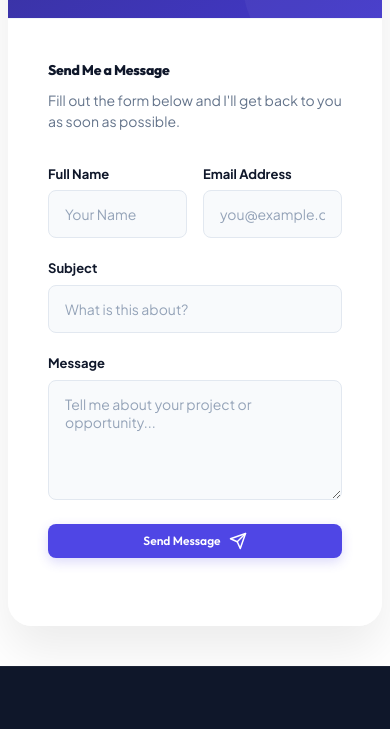
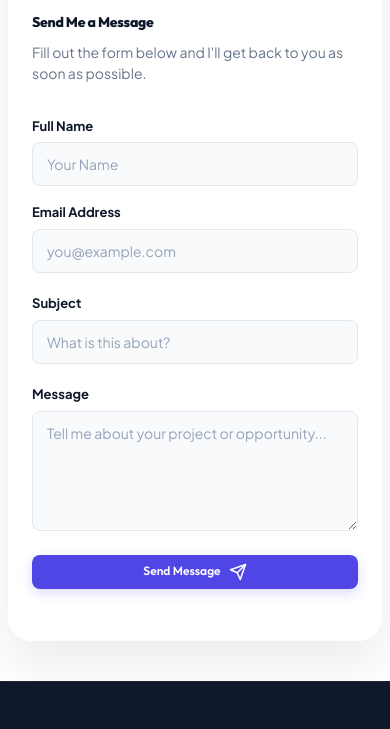
Before and after one commit to kimpheng369/Hak-KimphengCV, a plain HTML site: page index.html in a window 390 px wide. Shown: the part 8078-8807 px from the top of the page. Drawn offline with Linux system fonts and the light colour scheme.

Commit message:
Fix iPhone form responsive layout in main contact section

```diff
--- a/style.css
+++ b/style.css
@@ -1612,16 +1612,29 @@
 
   .contact-wrapper {
     grid-template-columns: 1fr;
+    min-height: auto;
   }
 
   .contact-info-pane {
     border-right: none;
     border-bottom: 1px solid var(--border);
-    padding: 40px;
+    padding: 32px;
   }
 
   .contact-form-pane {
-    padding: 40px;
+    padding: 32px;
+  }
+
+  .form-row {
+    grid-template-columns: 1fr;
+  }
+
+  .form-input {
+    padding: 12px 14px;
+  }
+
+  .form-submit-btn {
+    padding: 14px 20px;
   }
 }
 
@@ -1785,12 +1798,28 @@
     grid-template-columns: 1fr;
   }
 
-  .contact-container {
-    padding: 32px 16px;
-  }
-
-  .contact-heading {
-    font-size: 22px;
+  .contact-wrapper {
+    grid-template-columns: 1fr;
+  }
+
+  .contact-info-pane {
+    padding: 24px;
+  }
+
+  .contact-form-pane {
+    padding: 24px;
+  }
+
+  .form-row {
+    grid-template-columns: 1fr;
+  }
+
+  .form-input {
+    padding: 12px 14px;
+  }
+
+  .form-submit-btn {
+    padding: 14px 20px;
   }
 
   .skill-bar {
```
